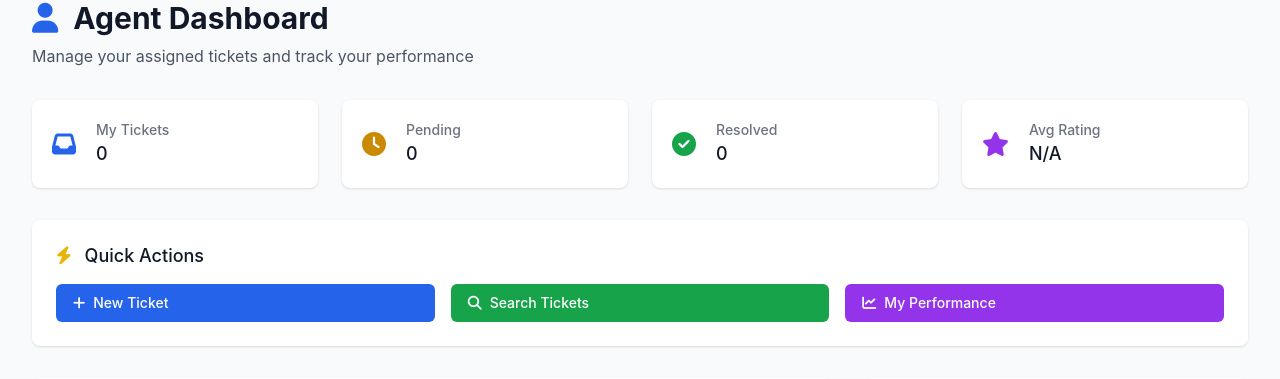
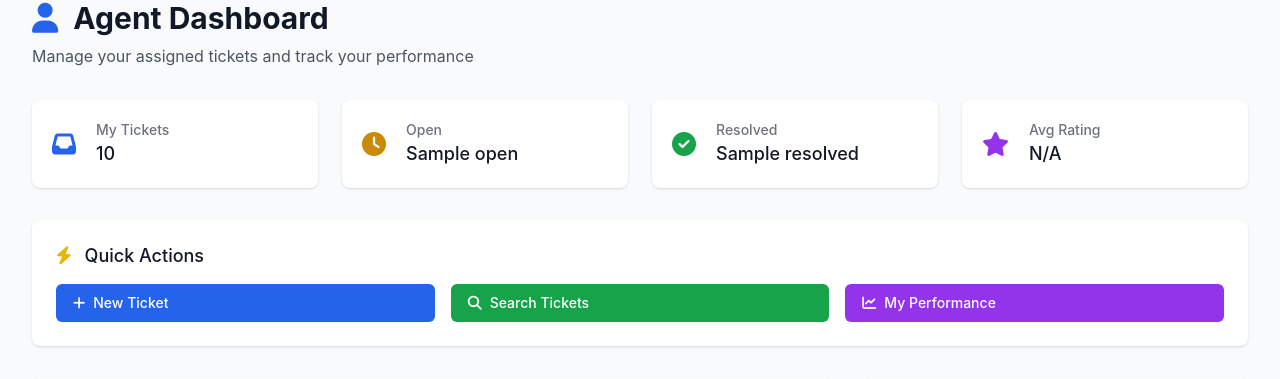
Before and after one commit to n1cooo2k/Tech-Support-Ticket-Dashboard-with-Predictive-Insights, a Flask app: template templates/agent_dashboard.html in a window 1280 px wide. Shown: the top 379 px of the page. Run offline with Flask 3, Linux system fonts and the light colour scheme; the template is opened without the code that fills it: most values are stand-ins (such as "Sample title", 1, 10 or a date in 2020); some libraries are stand-ins or nearby versions.

Commit message:
update agent dashboard

```diff
--- a/templates/agent_dashboard.html
+++ b/templates/agent_dashboard.html
@@ -24,7 +24,7 @@
                     <div class="ml-5 w-0 flex-1">
                         <dl>
                             <dt class="text-sm font-medium text-gray-500 truncate">My Tickets</dt>
-                            <dd class="text-lg font-medium text-gray-900">0</dd>
+                            <dd class="text-lg font-medium text-gray-900">{{ stats.total }}</dd>
                         </dl>
                     </div>
                 </div>
@@ -39,8 +39,8 @@
                     </div>
                     <div class="ml-5 w-0 flex-1">
                         <dl>
-                            <dt class="text-sm font-medium text-gray-500 truncate">Pending</dt>
-                            <dd class="text-lg font-medium text-gray-900">0</dd>
+                            <dt class="text-sm font-medium text-gray-500 truncate">Open</dt>
+                            <dd class="text-lg font-medium text-gray-900">{{ stats.open }}</dd>
                         </dl>
                     </div>
                 </div>
@@ -56,7 +56,7 @@
                     <div class="ml-5 w-0 flex-1">
                         <dl>
                             <dt class="text-sm font-medium text-gray-500 truncate">Resolved</dt>
-                            <dd class="text-lg font-medium text-gray-900">0</dd>
+                            <dd class="text-lg font-medium text-gray-900">{{ stats.resolved }}</dd>
                         </dl>
                     </div>
                 </div>
```
